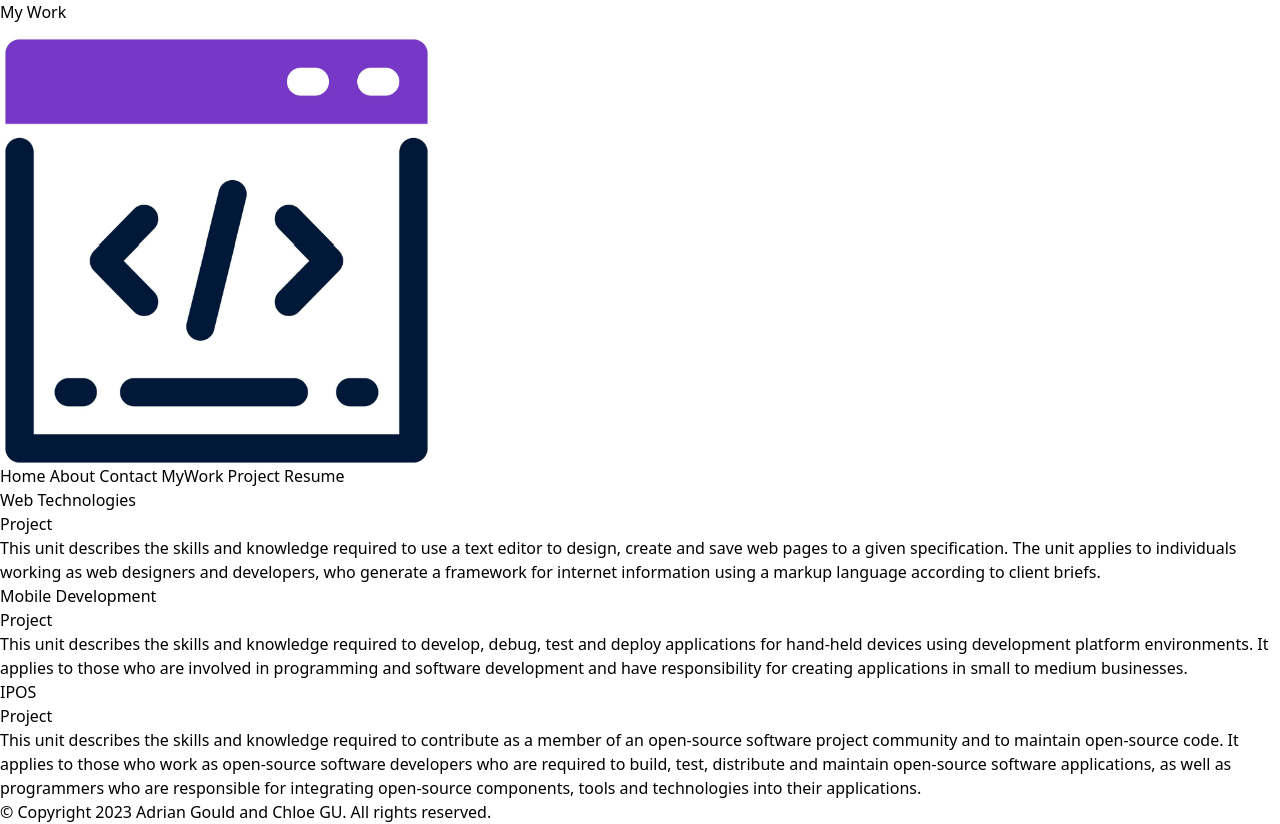
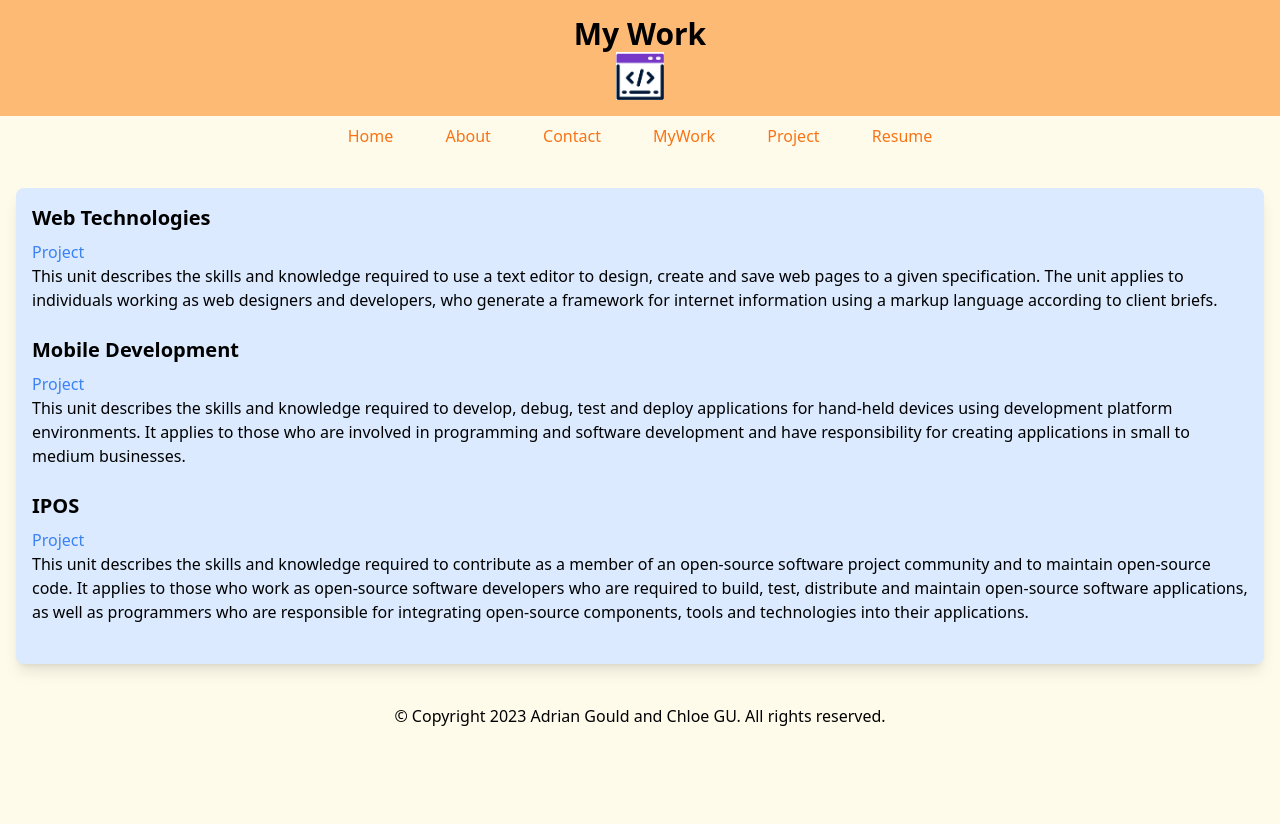
Before and after one commit to Chloe23077/wt-final-pro, a website: page mywork.html in a window 1280 px wide. After the commit the page ends 800 px from the top, so only its background shows below. Drawn offline with Linux system fonts and the light colour scheme.

Commit message:
feat(My Work page): add Tailwind css in mywork.html

```diff
--- a/mywork.html
+++ b/mywork.html
@@ -7,51 +7,52 @@
     <title>My Work</title>
     <link rel="stylesheet" type="text/css" href="assets/css/site.css">
 </head>
-<body>
-<header>
-    <h1>My Work</h1>
-    <img src="assets/img/wt-final-site-logo.png" alt="Site Logo">
+<body class="h-screen flex flex-col bg-amber-50">
+<header class="bg-orange-300 py-4 text-center">
+    <h1 class="text-3xl font-bold">My Work</h1>
+    <img src="assets/img/wt-final-site-logo.png" alt="Site Logo" class="h-12 w-12 mx-auto">
 </header>
 
-<nav>
-    <a href="./index.html">Home</a>
-    <a href="./about.html">About</a>
-    <a href="./contact.html">Contact</a>
-    <a href="./mywork.html">MyWork</a>
-    <a href="./projects.html">Project</a>
-    <a href="./resume.html">Resume</a>
+<nav class="by-gray-200 py-2 text-center">
+    <a href="./index.html" class="text-orange-500 hover:text-gray-900 duration-300 ease-in-out mx-4 px-2">Home</a>
+    <a href="./about.html" class="text-orange-500 hover:text-gray-900 duration-300 ease-in-out mx-4 px-2">About</a>
+    <a href="./contact.html" class="text-orange-500 hover:text-gray-900 duration-300 ease-in-out mx-4 px-2">Contact</a>
+    <a href="./mywork.html" class="text-orange-500 hover:text-gray-900 duration-300 ease-in-out mx-4 px-2">MyWork</a>
+    <a href="./projects.html" class="text-orange-500 hover:text-gray-900 duration-300 ease-in-out mx-4 px-2">Project</a>
+    <a href="./resume.html" class="text-orange-500 hover:text-gray-900 duration-300 ease-in-out mx-4 px-2">Resume</a>
 </nav>
 
-<main>
-    <section>
-        <h1>Web Technologies</h1>
-        <a href="https://github.com/Chloe23077/wt-final-pro">Project</a>
+<main class="container mx-auto mt-8 px-4">
+    <div class="mb-8 bg-blue-100 p-4 rounded-lg shadow-lg">
+        <section class="mb-6">
+            <h1 class="text-xl font-semibold mb-2">Web Technologies</h1>
+            <a href="https://github.com/Chloe23077/wt-final-pro" class="text-blue-500 hover:underline">Project</a>
             <p>This unit describes the skills and knowledge required to use a text editor to design,
                 create and save web pages to a given specification.
                 The unit applies to individuals working as web designers and developers,
                 who generate a framework for internet information using a markup
                 language according to client briefs.</p>
         </section>
-    <section>
-        <h1>Mobile Development</h1>
-        <a href="https://github.com/Chloe23077/weather-app-MD">Project</a>
+        <section class="mb-6">
+            <h1 class="text-xl font-semibold mb-2">Mobile Development</h1>
+            <a href="https://github.com/Chloe23077/weather-app-MD" class="text-blue-500 hover:underline">Project</a>
             <p>This unit describes the skills and knowledge required to develop, debug, test and deploy applications
                 for hand-held devices using development platform environments.
                 It applies to those who are involved in programming and software development and have responsibility for creating
                 applications in small to medium businesses.</p>
         </section>
-    <section>
-        <h1>IPOS</h1>
-        <a href="https://github.com/Chloe23077/prac-python-beginner-projects">Project</a>
+        <section class="mb-6">
+            <h1 class="text-xl font-semibold mb-2">IPOS</h1>
+            <a href="https://github.com/Chloe23077/prac-python-beginner-projects" class="text-blue-500 hover:underline">Project</a>
             <p>This unit describes the skills and knowledge required to contribute as a member of an open-source software project community and to maintain open-source code.
                 It applies to those who work as open-source software developers who are required to build, test,
                 distribute and maintain open-source software applications, as well as programmers who are responsible for integrating
                 open-source components, tools and technologies into their applications.</p>
         </section>
-
+    </div>
 </main>
 
-<footer>
+<footer class="by-gray-200 py-2 text-center">
     &copy; Copyright 2023 Adrian Gould and Chloe GU. All rights reserved.
 </footer>
 
```
Also changed, not shown: index.html (+1 -1 lines), assets/css/site.css. Lines whose indentation alone changed are shown as unchanged.
